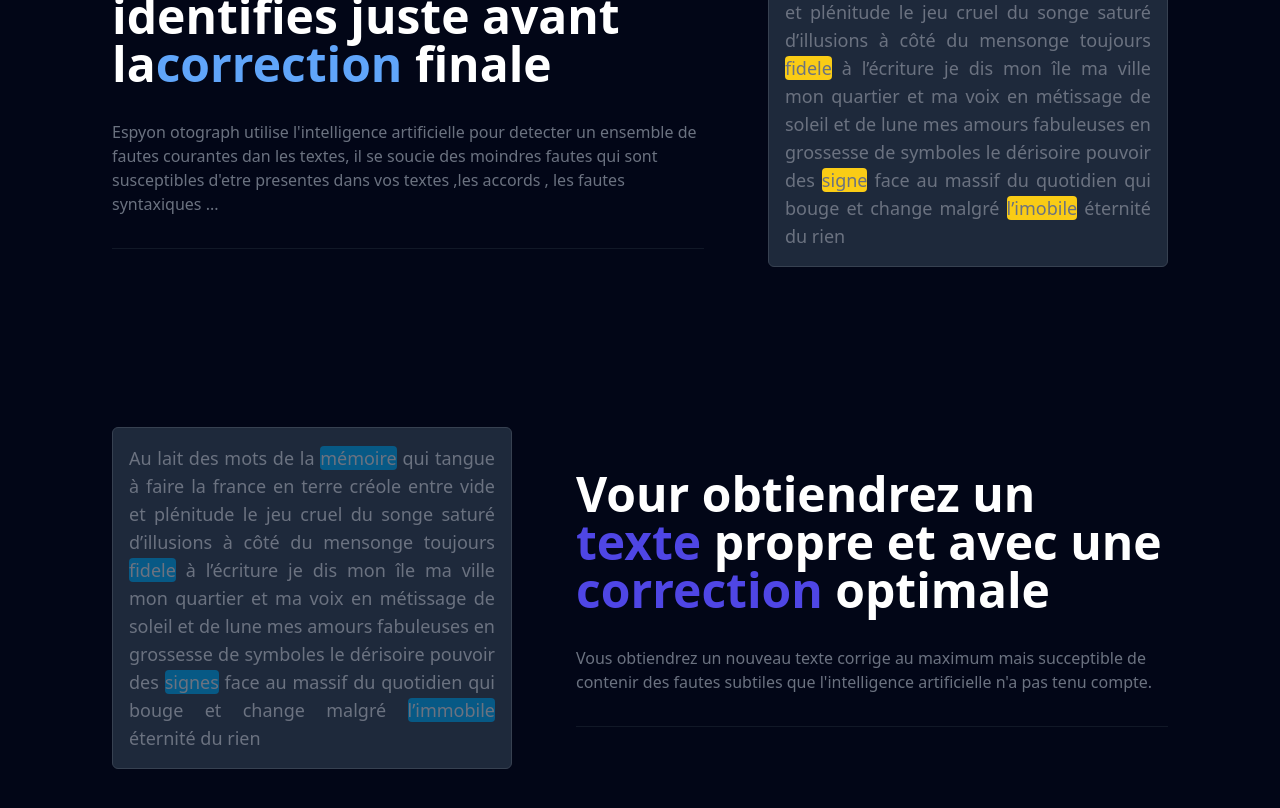
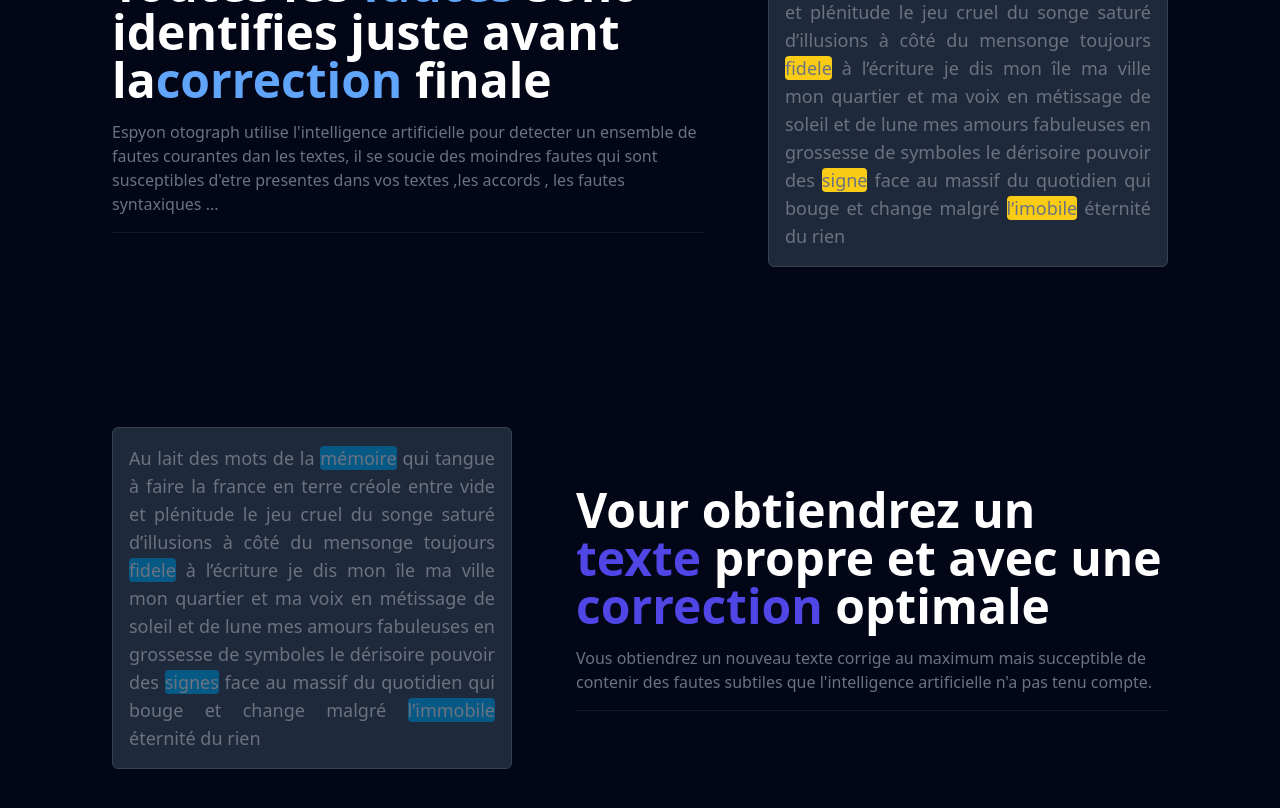
Before and after one commit to sarilusblaise/espyon-otograf, a Next.js app: page / in a window 1280 px wide. Shown: the part 960-1768 px from the top of the page. Built offline with nearby package versions, Linux system fonts and the light colour scheme.

Commit message:
changed padding home page section

```diff
--- a/app/page.jsx
+++ b/app/page.jsx
@@ -28,13 +28,13 @@
 					</div>
 					<div className='mt-8 md:mt-32 flex flex-col gap-24 '>
 						<section className='flex flex-col md:flex-row gap-16 justify-center items-center  w-full   px-2 md:px-8 py-8'>
-							<div className='border-b  border-gray-900 pb-8'>
+							<div className='border-b  border-gray-900 pb-4'>
 								<h3 className='mx-auto max-w-4xl font-display text-3xl font-bold tracking-normal text-white sm:text-5xl text-left '>
 									Toutes les <span className='text-blue-400'>fautes</span> sont
 									identifies juste avant la
 									<span className='text-blue-400'>correction </span> finale
 								</h3>
-								<p className='text-gray-500 mt-8 text-left'>
+								<p className='text-gray-500 mt-4 text-left'>
 									Espyon otograph utilise l'intelligence artificielle pour
 									detecter un ensemble de fautes courantes dan les textes, il se
 									soucie des moindres fautes qui sont susceptibles d'etre
@@ -62,14 +62,14 @@
 							</div>
 						</section>
 						<section className='flex flex-col md:flex-row-reverse gap-16 justify-center items-center  w-full   px-2 md:px-8 py-8'>
-							<div className='border-b  border-gray-900 pb-8'>
+							<div className='border-b  border-gray-900 pb-4'>
 								<h3 className='mx-auto max-w-4xl font-display text-3xl font-bold tracking-normal text-white sm:text-5xl text-left '>
 									Vour obtiendrez un{' '}
 									<span className='text-indigo-600'>texte</span> propre et avec
 									une
 									<span className='text-indigo-600'> correction</span> optimale
 								</h3>
-								<p className='text-gray-500 mt-8 text-left'>
+								<p className='text-gray-500 mt-4 text-left'>
 									Vous obtiendrez un nouveau texte corrige au maximum mais
 									succeptible de contenir des fautes subtiles que l'intelligence
 									artificielle n'a pas tenu compte.
```
